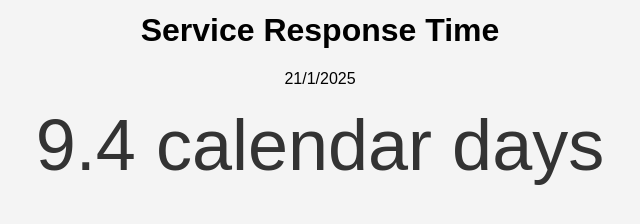
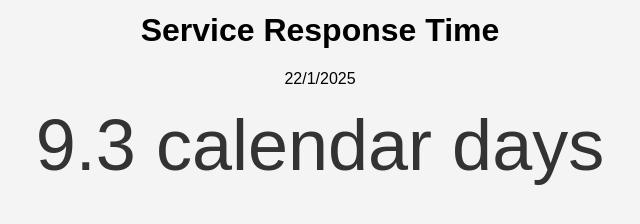
Before and after one commit to MieleBelgium/Six-Day-Challenge, a plain HTML site: page index.html in a window 1280 px wide. Shown: the part 362-586 px from the top of the page, 320-960 px from the left. Drawn offline with Linux system fonts and the light colour scheme.

Commit message:
Update index.html

```diff
--- a/index.html
+++ b/index.html
@@ -32,8 +32,8 @@
 <div class="container">
 <img src="image.png" alt="Logo" class="logo">
 <h1>Service Response Time</h1>
-<p><span>21/1/2025</span></p> <!-- Stel hier de datum in -->
-<div class="response-time"> 9.4 calendar days</div> <!-- Replace "X.X" calendar days" with your desired static response time -->
+<p><span>22/1/2025</span></p> <!-- Stel hier de datum in -->
+<div class="response-time"> 9.3 calendar days</div> <!-- Replace "X.X" calendar days" with your desired static response time -->
 </div>
 </body>
 </html>
```
